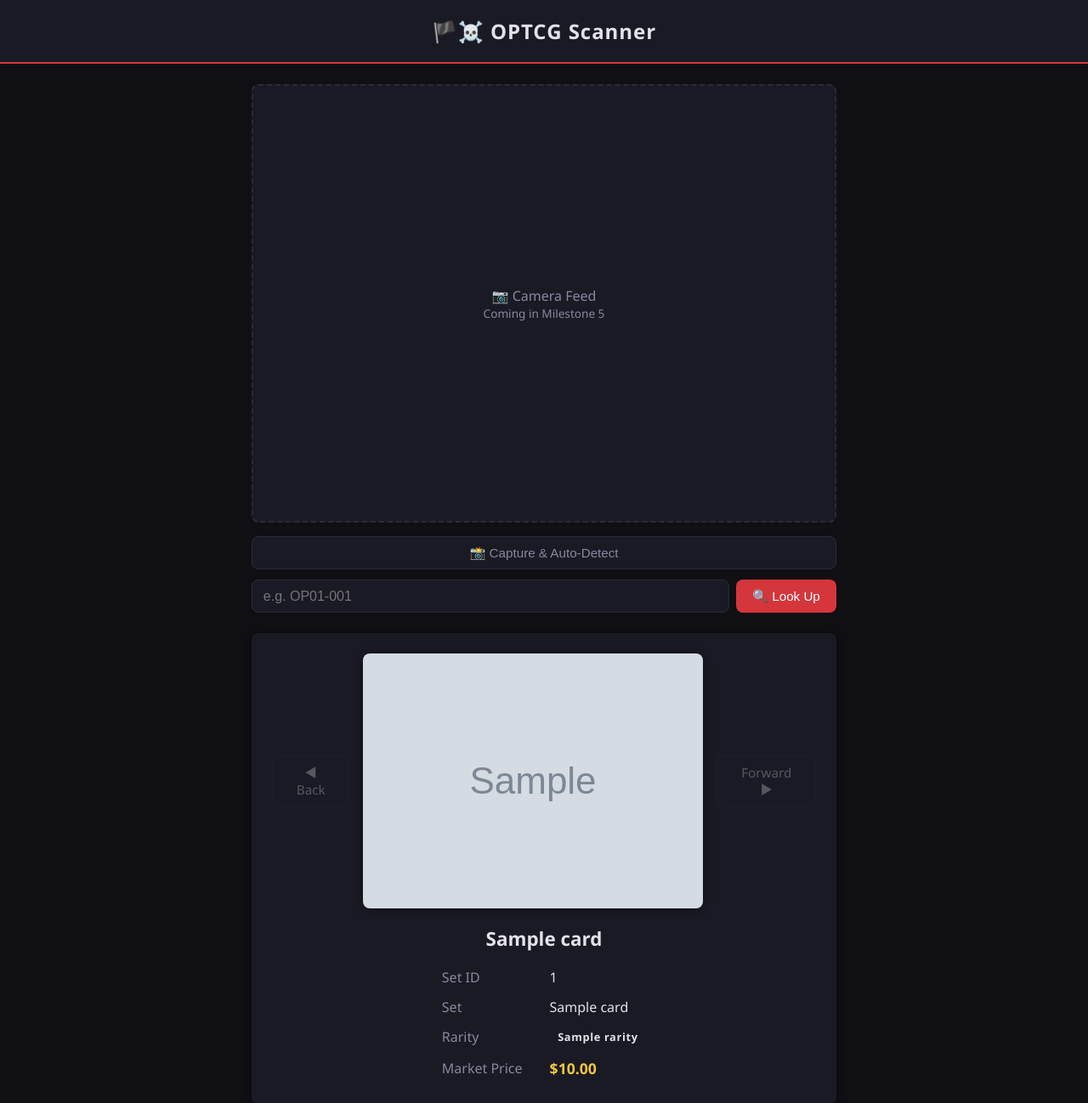
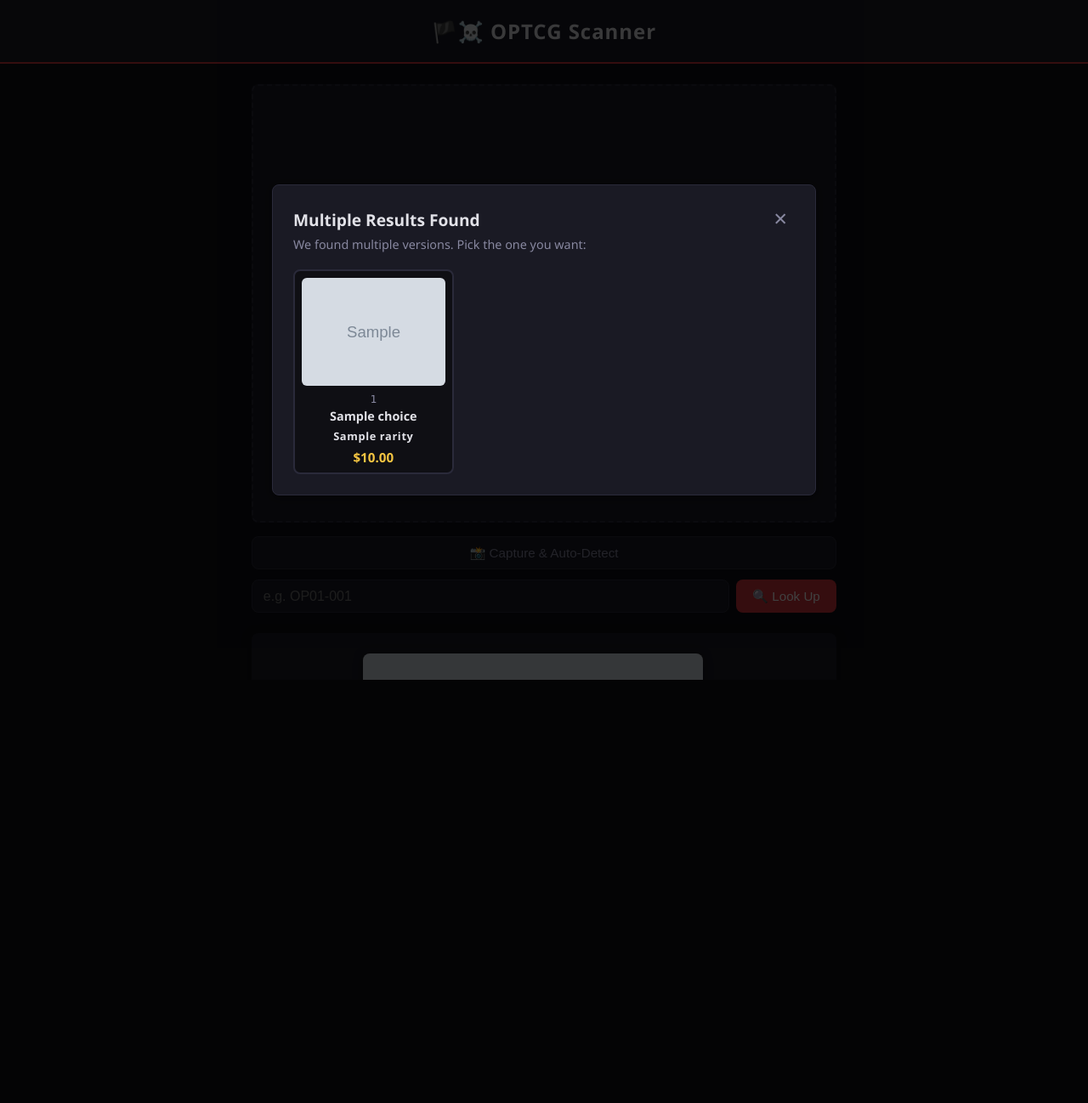
Before and after one commit to RenoMG/one-piece-tcg-scanner, a Flask app: template templates/index.html in a window 1280 px wide. Shown: the top 1298 px of the page at 85% size. After the commit the page ends 800 px from the top, so only its background shows below. Run offline with Flask 3, Linux system fonts and the light colour scheme; the template is opened without the code that fills it: most values are stand-ins (such as "Sample title", 1, 10 or a date in 2020); grey boxes marked "Sample" are stand-in pictures.

Commit message:
update front end for multiple cards, credit to Claude

```diff
--- /dev/null
+++ b/static/app.js
@@ -0,0 +1,25 @@
+document.addEventListener("DOMContentLoaded", () => {
+  const modal = document.getElementById("card-select-modal");
+  const closeBtn = document.getElementById("modal-close");
+
+  if (!modal || !closeBtn) return;
+
+  // Close on X button
+  closeBtn.addEventListener("click", () => {
+    modal.classList.add("hidden");
+  });
+
+  // Close on clicking the dark overlay (but not the modal itself)
+  modal.addEventListener("click", (e) => {
+    if (e.target === modal) {
+      modal.classList.add("hidden");
+    }
+  });
+
+  // Close on Escape key
+  document.addEventListener("keydown", (e) => {
+    if (e.key === "Escape" && !modal.classList.contains("hidden")) {
+      modal.classList.add("hidden");
+    }
+  });
+});
--- a/static/style.css
+++ b/static/style.css
@@ -289,3 +289,151 @@ footer {
     padding: 0.5rem;
   }
 }
+
+/* ===== MODAL OVERLAY ===== */
+.modal-overlay {
+  position: fixed;
+  inset: 0;
+  background: rgba(0, 0, 0, 0.75);
+  display: flex;
+  align-items: center;
+  justify-content: center;
+  z-index: 100;
+  padding: 1rem;
+  animation: fadeIn 0.2s ease;
+}
+
+.modal-overlay.hidden {
+  display: none;
+}
+
+@keyframes fadeIn {
+  from {
+    opacity: 0;
+  }
+  to {
+    opacity: 1;
+  }
+}
+
+/* ===== MODAL BOX ===== */
+.modal {
+  background: var(--clr-surface);
+  border: 1px solid var(--clr-border);
+  border-radius: var(--radius);
+  box-shadow: var(--shadow);
+  max-width: 640px;
+  width: 100%;
+  max-height: 85vh;
+  overflow-y: auto;
+  padding: 1.5rem;
+  animation: slideUp 0.2s ease;
+}
+
+@keyframes slideUp {
+  from {
+    transform: translateY(20px);
+    opacity: 0;
+  }
+  to {
+    transform: translateY(0);
+    opacity: 1;
+  }
+}
+
+.modal-header {
+  display: flex;
+  justify-content: space-between;
+  align-items: center;
+  margin-bottom: 0.25rem;
+}
+
+.modal-header h2 {
+  font-size: 1.2rem;
+}
+
+.btn-close {
+  background: none;
+  border: none;
+  color: var(--clr-text-muted);
+  font-size: 1.3rem;
+  cursor: pointer;
+  padding: 0.25rem 0.5rem;
+  border-radius: var(--radius);
+  transition: color 0.15s ease, background 0.15s ease;
+}
+
+.btn-close:hover {
+  color: var(--clr-text);
+  background: var(--clr-border);
+}
+
+.modal-subtitle {
+  color: var(--clr-text-muted);
+  font-size: 0.9rem;
+  margin-bottom: 1.25rem;
+}
+
+/* ===== CARD GRID INSIDE MODAL ===== */
+.modal-card-grid {
+  display: grid;
+  grid-template-columns: repeat(auto-fill, minmax(160px, 1fr));
+  gap: 0.75rem;
+}
+
+.modal-card {
+  background: var(--clr-bg);
+  border: 2px solid var(--clr-border);
+  border-radius: var(--radius);
+  padding: 0.5rem;
+  cursor: pointer;
+  transition: border-color 0.15s ease, transform 0.15s ease;
+  display: flex;
+  flex-direction: column;
+  align-items: center;
+  text-align: center;
+  width: 100%;
+  color: var(--clr-text);
+  font-family: inherit;
+}
+
+.modal-card:hover {
+  border-color: var(--clr-accent);
+  transform: translateY(-2px);
+}
+
+.modal-card-img {
+  width: 100%;
+  border-radius: calc(var(--radius) - 2px);
+  margin-bottom: 0.5rem;
+}
+
+.modal-card-info {
+  display: flex;
+  flex-direction: column;
+  gap: 0.2rem;
+}
+
+.modal-card-id {
+  font-size: 0.8rem;
+  color: var(--clr-text-muted);
+  font-family: monospace;
+}
+
+.modal-card-name {
+  font-size: 0.9rem;
+  font-weight: 600;
+}
+
+.modal-card-price {
+  color: var(--clr-gold);
+  font-weight: 700;
+  font-size: 0.95rem;
+}
+
+/* ===== RESPONSIVE ===== */
+@media (max-width: 480px) {
+  .modal-card-grid {
+    grid-template-columns: repeat(auto-fill, minmax(130px, 1fr));
+  }
+}
--- a/templates/index.html
+++ b/templates/index.html
@@ -138,4 +138,51 @@
   {% endif %}
 </section>
 
+<!-- ========== MULTI-RESULT MODAL ========== -->
+<div id="card-select-modal" class="modal-overlay {% if not choices %}hidden{% endif %}">
+  <div class="modal">
+    <div class="modal-header">
+      <h2>Multiple Results Found</h2>
+      <button id="modal-close" class="btn-close" aria-label="Close">✕</button>
+    </div>
+    <p class="modal-subtitle">
+      We found multiple versions. Pick the one you want:
+    </p>
+
+    <div class="modal-card-grid">
+      {% if choices %}
+        {% for choice in choices %}
+        <form method="POST" action="{{ url_for('main.lookup') }}">
+          <!--
+            Hidden input sends the EXACT card ID back to your
+            lookup route so there's no ambiguity the second time.
+          -->
+          <input type="hidden" name="card_id" value="{{ choice.card_id }}" />
+          <input type="hidden" name="exact" value="true" />
+          <button type="submit" class="modal-card">
+            <img
+              src="{{ choice.image_url }}"
+              alt="{{ choice.name }}"
+              class="modal-card-img"
+            />
+            <div class="modal-card-info">
+              <span class="modal-card-id">{{ choice.card_id }}</span>
+              <span class="modal-card-name">{{ choice.name }}</span>
+              <span class="modal-card-rarity rarity-badge rarity-{{ choice.rarity | lower }}">
+                {{ choice.rarity }}
+              </span>
+              {% if choice.market_price is not none %}
+              <span class="modal-card-price">
+                ${{ "%.2f" | format(choice.market_price) }}
+              </span>
+              {% endif %}
+            </div>
+          </button>
+        </form>
+        {% endfor %}
+      {% endif %}
+    </div>
+  </div>
+</div>
+
 {% endblock %}
```
Also changed, not shown: routes/main.py (+9 -5 lines).
